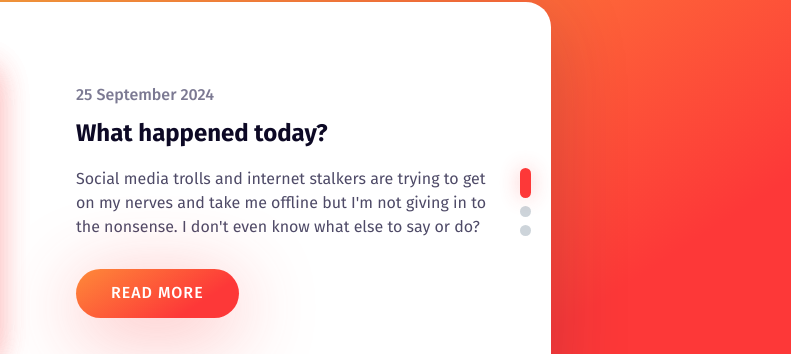
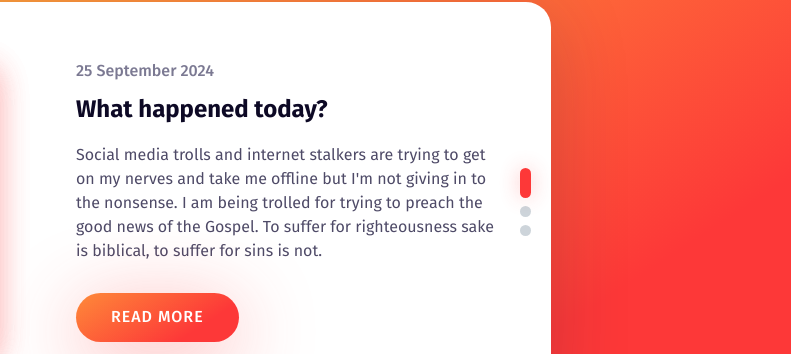
Before and after one commit to akdavis83/Blog-9.25.24, a plain HTML site: page index.html in a window 1280 px wide. Shown: the part 198-552 px from the top of the page, 489-1280 px from the left. Drawn offline with nearby package versions, Linux system fonts and the light colour scheme.

Commit message:
Update index.html

```diff
--- a/index.html
+++ b/index.html
@@ -22,7 +22,7 @@
       <div class="blog-slider__content">
         <span class="blog-slider__code">25 September 2024</span>
         <div class="blog-slider__title">What happened today?</div>
-        <div class="blog-slider__text">Social media trolls and internet stalkers are trying to get on my nerves and take me offline but I'm not giving in to the nonsense. I don't even know what else to say or do? </div>
+        <div class="blog-slider__text">Social media trolls and internet stalkers are trying to get on my nerves and take me offline but I'm not giving in to the nonsense. I am being trolled for trying to preach the good news of the Gospel. To suffer for righteousness sake is biblical, to suffer for sins is not. </div>
         <a href="index1.html" class="blog-slider__button">READ MORE</a>
       </div>
     </div>
```
